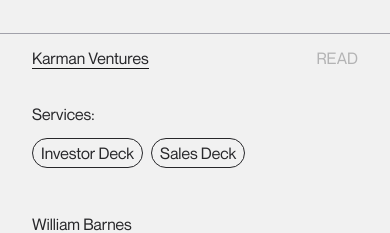
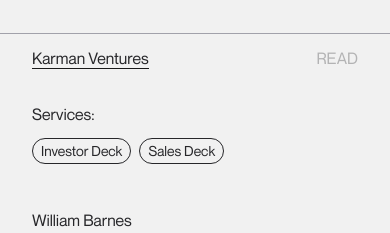
Before and after one commit to NaK8/ochi-next, a Next.js app: page / in a window 390 px wide. Shown: the part 5220-5453 px from the top of the page. Built offline with nearby package versions, Linux system fonts and the light colour scheme.

Commit message:
fix review mobile responsiveness

```diff
--- a/src/components/Accordion.tsx
+++ b/src/components/Accordion.tsx
@@ -82,11 +82,11 @@
                 <div></div>
                 <div className="md:pl-2 md:pt-8">
                   <h3 className="md:hidden">Services:</h3>
-                  <div className="flex gap-x-2 md:block md:gap-x-0">
+                  <div className="flex flex-wrap gap-x-2 md:block md:gap-x-0">
                     {services.map((service, index) => (
                       <div
                         key={index}
-                        className="about-start my-3 flex gap-x-1"
+                        className="about-start my-3 flex gap-x-1 text-sm"
                       >
                         <button className="about-btn rounded-full border border-zinc-800 px-2 py-[2px]">
                           {service}
```
